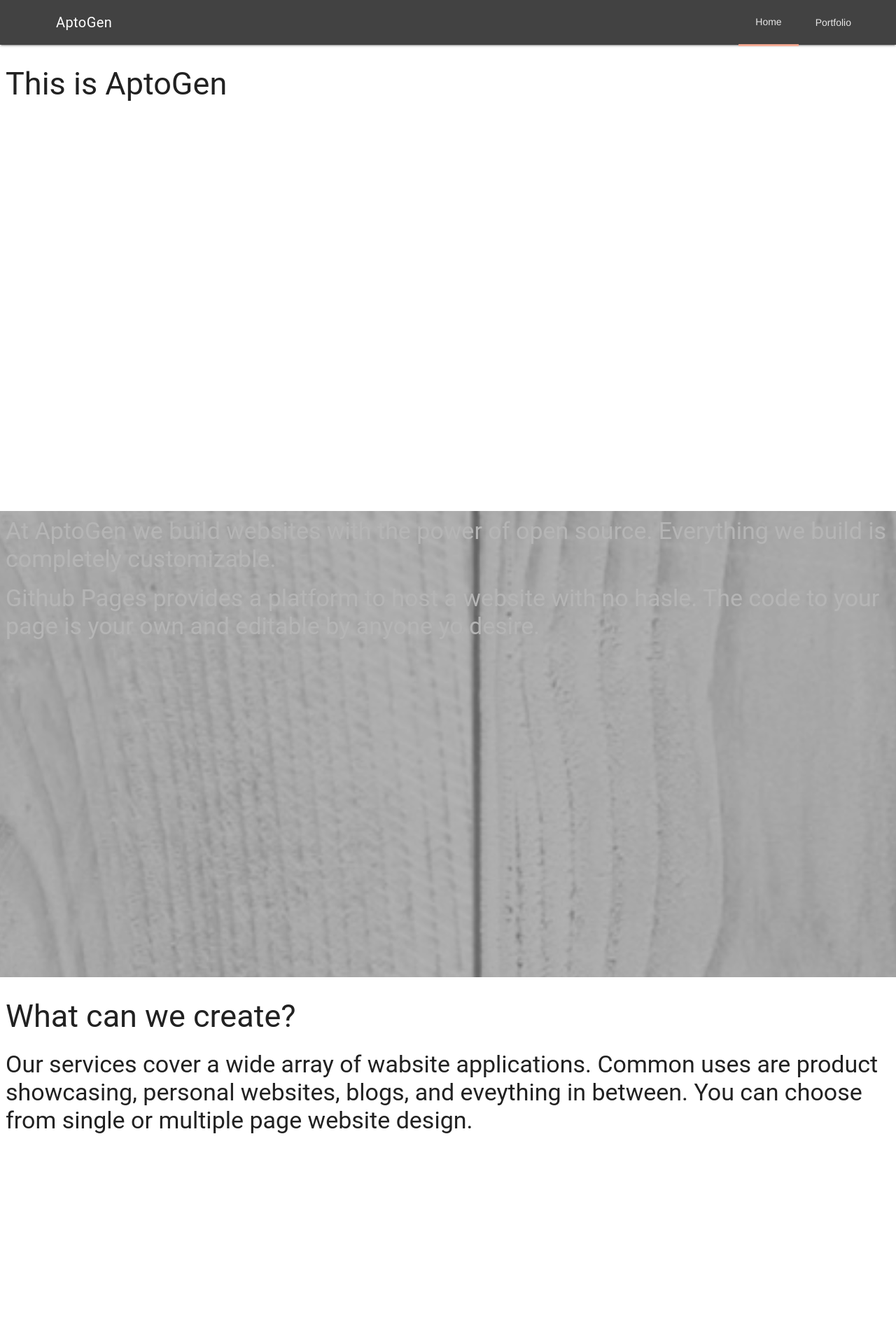
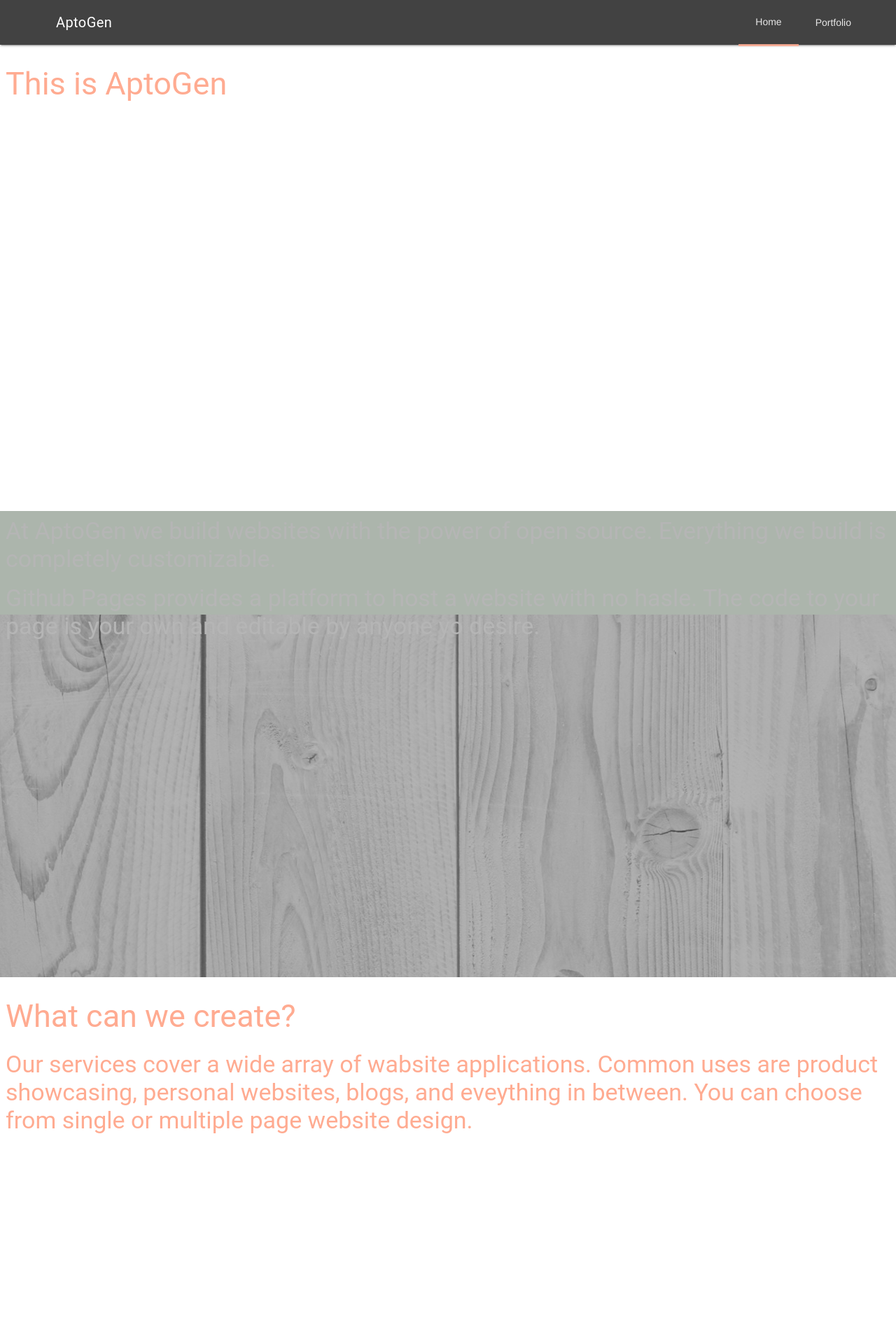
Before and after one commit to karloluis/AptoGen, a Jekyll site: the page built from index.html, in a window 1280 px wide. Shown: the top 1920 px of the page at 70% size. Built offline with Jekyll 4.4.1, drawn with Linux system fonts in a browser that asks for light colours.

Commit message:
Try styling

```diff
--- a/assets/css/theme.scss
+++ b/assets/css/theme.scss
@@ -23,7 +23,7 @@
 
 .banner {
   height: 650px;
-
+  color: #FFAB91;
 }
 
 .woodboard, .woodzoom {
@@ -32,7 +32,7 @@
 
 .woodboard {
   background-image: url("../images/wood-boards.jpeg");
-  background-size: cover;
+  background-size: initial;
   background-repeat: no-repeat;
   background-attachment: fixed;
   background-position: center 40%;
@@ -43,7 +43,7 @@
 
 .woodzoom {
   background-image: url(../images/wood-zoom.jpeg);
-  background-size: cover;
+  background-size: initial;
   background-repeat: no-repeat;
   background-attachment: fixed;
   background-position: center 40%;
```
